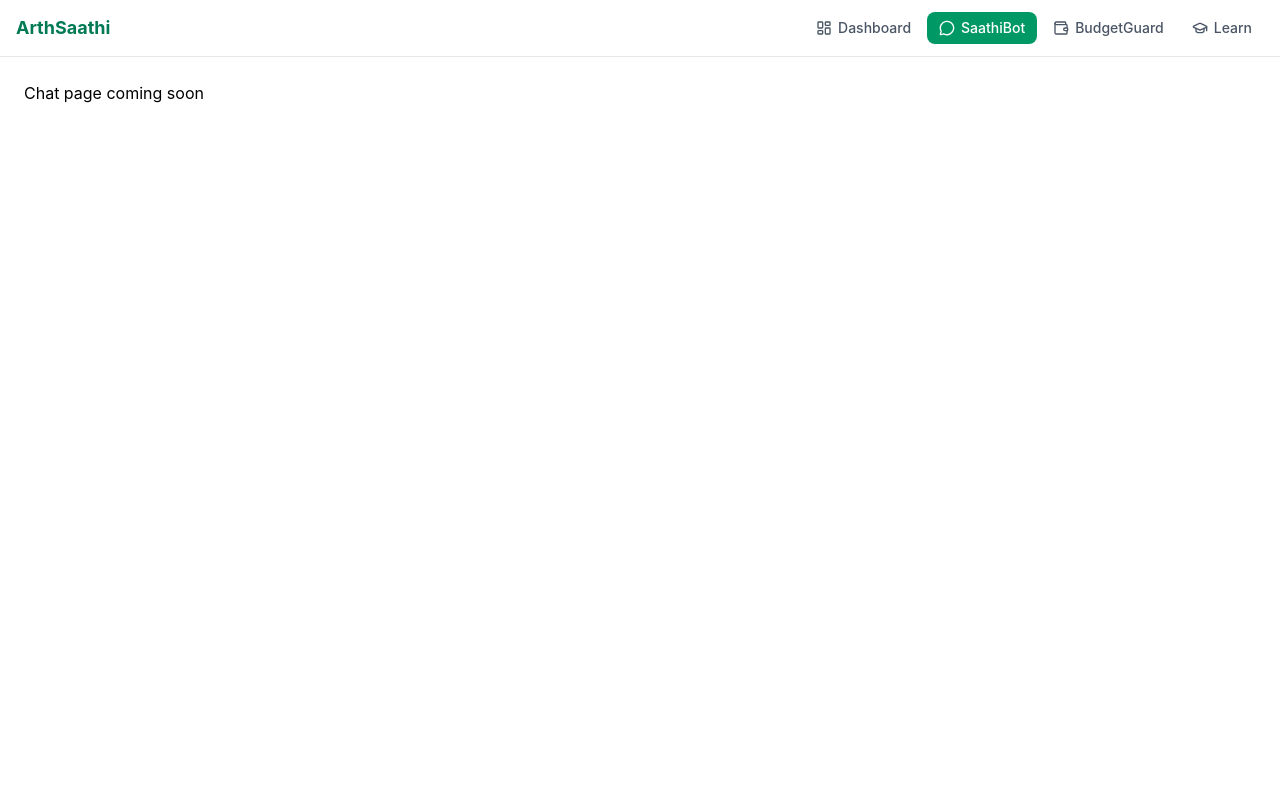
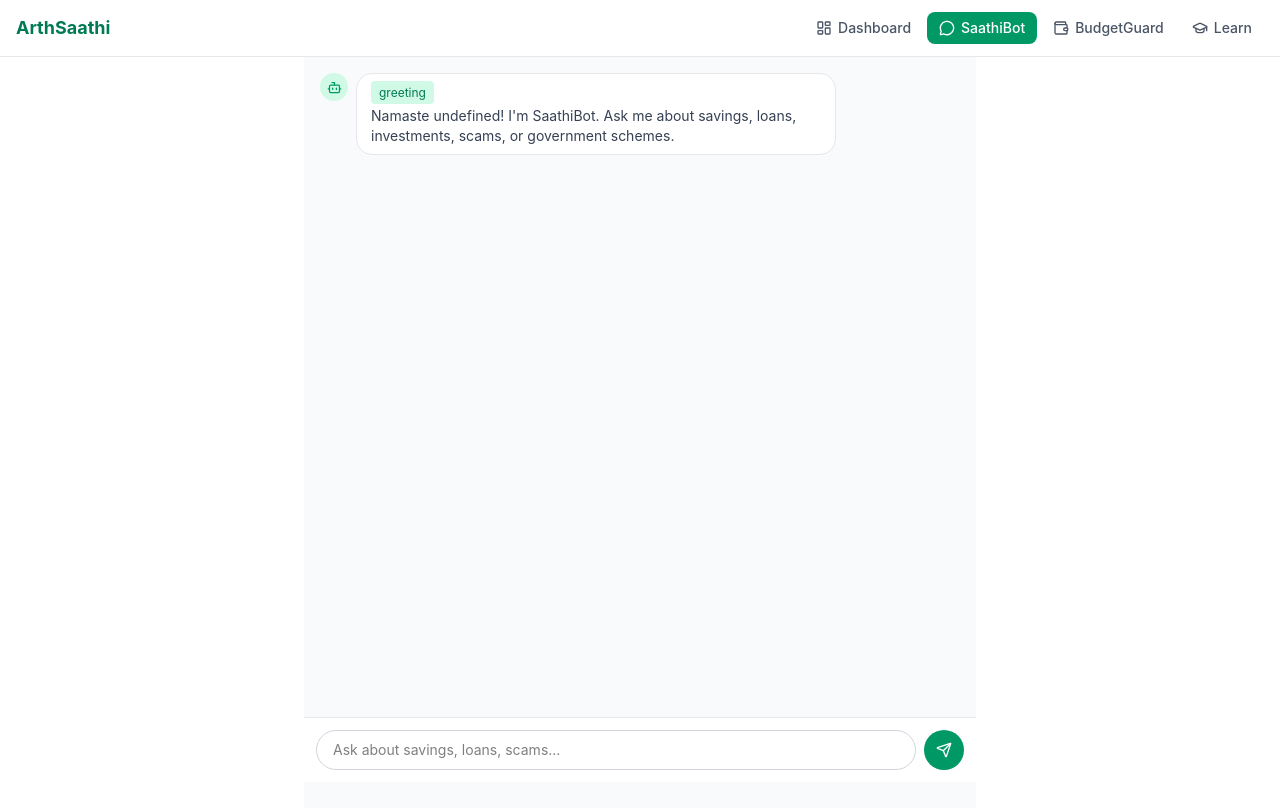
Before and after one commit to raj-1807/arthsaathi, a React (Vite) app: page /chat in a window 1280 px wide. Shown: the top 808 px of the page. Built offline with nearby package versions, Linux system fonts and the light colour scheme.

Commit message:
Add SaathiBot rule-based chat agent

```diff
--- a/src/data/responses.js
+++ b/src/data/responses.js
@@ -0,0 +1,72 @@
+// Rule-based response bank — categorized by intent. No external API needed.
+
+export const INTENTS = [
+  {
+    id: "savings",
+    keywords: ["save", "saving", "savings", "bachat", "jama"],
+    response: (user) =>
+      `${user.name}, a good rule is to save at least 15-20% of your income before spending. Since you're a ${user.incomeType} earner, try setting aside a fixed amount right when you receive money, before other expenses.`,
+  },
+  {
+    id: "loan",
+    keywords: ["loan", "debt", "borrow", "karz", "udhar", "emi"],
+    response: (user) =>
+      `Before taking a loan, ${user.name}, check: 1) Is the interest rate below 12-14% per year? 2) Can your monthly income cover the EMI comfortably? Avoid lenders who ask for upfront fees or don't give written documents — that's a common scam pattern.`,
+  },
+  {
+    id: "investment",
+    keywords: [
+      "invest",
+      "investment",
+      "mutual fund",
+      "sip",
+      "stock",
+      "share market",
+    ],
+    response: (user) =>
+      `Investing is great once you have 3-6 months of expenses saved as an emergency fund first, ${user.name}. After that, low-cost options like Post Office schemes, PPF, or SIPs in mutual funds are good starting points. Avoid anyone promising guaranteed high returns — that's a red flag.`,
+  },
+  {
+    id: "scam",
+    keywords: [
+      "scam",
+      "fraud",
+      "fake",
+      "cheat",
+      "otp",
+      "suspicious",
+      "call",
+      "whatsapp message",
+    ],
+    response: () =>
+      `⚠️ Stay alert! Never share your OTP, PIN, or bank password with anyone — not even someone claiming to be from your bank. Real banks never ask for this. If you got a suspicious message promising quick money, it's almost certainly a scam. Want me to check a specific message for you?`,
+  },
+  {
+    id: "scheme",
+    keywords: [
+      "scheme",
+      "yojana",
+      "government",
+      "pm-kisan",
+      "subsidy",
+      "pension",
+    ],
+    response: () =>
+      `There are several government schemes that might help you. Head to the Learn section or ask me about a specific scheme like PM-KISAN, crop insurance, or disability pension, and I'll tell you if you qualify.`,
+  },
+  {
+    id: "budget",
+    keywords: ["budget", "expense", "spending", "kharch"],
+    response: () =>
+      `I can help you build a budget! Head over to BudgetGuard and enter your monthly expenses — I'll calculate your savings capacity and suggest a personalized plan.`,
+  },
+  {
+    id: "greeting",
+    keywords: ["hi", "hello", "namaste", "hey"],
+    response: (user) =>
+      `Namaste ${user.name}! I'm SaathiBot, your financial companion. Ask me about savings, loans, investments, scams, or government schemes.`,
+  },
+];
+
+export const FALLBACK_RESPONSE =
+  "I'm still learning! Try asking me about savings, loans, investments, scam alerts, or government schemes.";
--- a/src/engine/router.js
+++ b/src/engine/router.js
@@ -48,3 +48,15 @@ export function healthScoreFromBudget(budgetResult) {
   if (surplus >= recommendedSavings) score += 10;
   return Math.max(0, Math.min(100, score));
 }
+
+import { INTENTS, FALLBACK_RESPONSE } from "../data/responses";
+
+export function getAgentResponse(message, user) {
+  const lower = message.toLowerCase();
+  for (const intent of INTENTS) {
+    if (intent.keywords.some((kw) => lower.includes(kw))) {
+      return { text: intent.response(user), agent: intent.id };
+    }
+  }
+  return { text: FALLBACK_RESPONSE, agent: "fallback" };
+}
--- a/src/pages/Chat.jsx
+++ b/src/pages/Chat.jsx
@@ -1,3 +1,95 @@
+import { useState, useRef, useEffect } from "react";
+import { useUser } from "../context/UserContext";
+import { getAgentResponse } from "../engine/router";
+import { Send, Bot, User } from "lucide-react";
+import AgentBadge from "../components/AgentBadge";
+
 export default function Chat() {
-  return <div className="p-6">Chat page coming soon</div>;
+  const { user } = useUser();
+  const [messages, setMessages] = useState([
+    {
+      sender: "bot",
+      text: `Namaste ${user?.name}! I'm SaathiBot. Ask me about savings, loans, investments, scams, or government schemes.`,
+      agent: "greeting",
+    },
+  ]);
+  const [input, setInput] = useState("");
+  const bottomRef = useRef(null);
+
+  useEffect(() => {
+    bottomRef.current?.scrollIntoView({ behavior: "smooth" });
+  }, [messages]);
+
+  const handleSend = () => {
+    if (!input.trim()) return;
+    const userMsg = { sender: "user", text: input };
+    const { text, agent } = getAgentResponse(input, user);
+    const botMsg = { sender: "bot", text, agent };
+    setMessages((prev) => [...prev, userMsg, botMsg]);
+    setInput("");
+  };
+
+  const handleKeyDown = (e) => {
+    if (e.key === "Enter") handleSend();
+  };
+
+  return (
+    <div className="min-h-screen bg-gray-50 flex flex-col max-w-2xl mx-auto">
+      <div
+        className="flex-1 p-4 space-y-3 overflow-y-auto"
+        style={{ maxHeight: "calc(100vh - 140px)" }}
+      >
+        {messages.map((msg, i) => (
+          <div
+            key={i}
+            className={`flex gap-2 ${msg.sender === "user" ? "justify-end" : "justify-start"}`}
+          >
+            {msg.sender === "bot" && (
+              <span className="w-7 h-7 rounded-full bg-emerald-100 flex items-center justify-center shrink-0">
+                <Bot size={15} className="text-emerald-600" />
+              </span>
+            )}
+            <div
+              className={`max-w-[75%] rounded-2xl px-3.5 py-2 text-sm ${
+                msg.sender === "user"
+                  ? "bg-emerald-600 text-white"
+                  : "bg-white border border-gray-200 text-gray-700"
+              }`}
+            >
+              {msg.sender === "bot" &&
+                msg.agent &&
+                msg.agent !== "fallback" && (
+                  <div className="mb-1">
+                    <AgentBadge name={msg.agent} />
+                  </div>
+                )}
+              {msg.text}
+            </div>
+            {msg.sender === "user" && (
+              <span className="w-7 h-7 rounded-full bg-gray-200 flex items-center justify-center shrink-0">
+                <User size={15} className="text-gray-600" />
+              </span>
+            )}
+          </div>
+        ))}
+        <div ref={bottomRef} />
+      </div>
+
+      <div className="p-3 border-t border-gray-200 bg-white flex gap-2">
+        <input
+          value={input}
+          onChange={(e) => setInput(e.target.value)}
+          onKeyDown={handleKeyDown}
+          placeholder="Ask about savings, loans, scams..."
+          className="flex-1 border border-gray-300 rounded-full px-4 py-2 text-sm focus:outline-none focus:ring-2 focus:ring-emerald-500"
+        />
+        <button
+          onClick={handleSend}
+          className="bg-emerald-600 text-white rounded-full w-10 h-10 flex items-center justify-center shrink-0"
+        >
+          <Send size={16} />
+        </button>
+      </div>
+    </div>
+  );
 }
```
